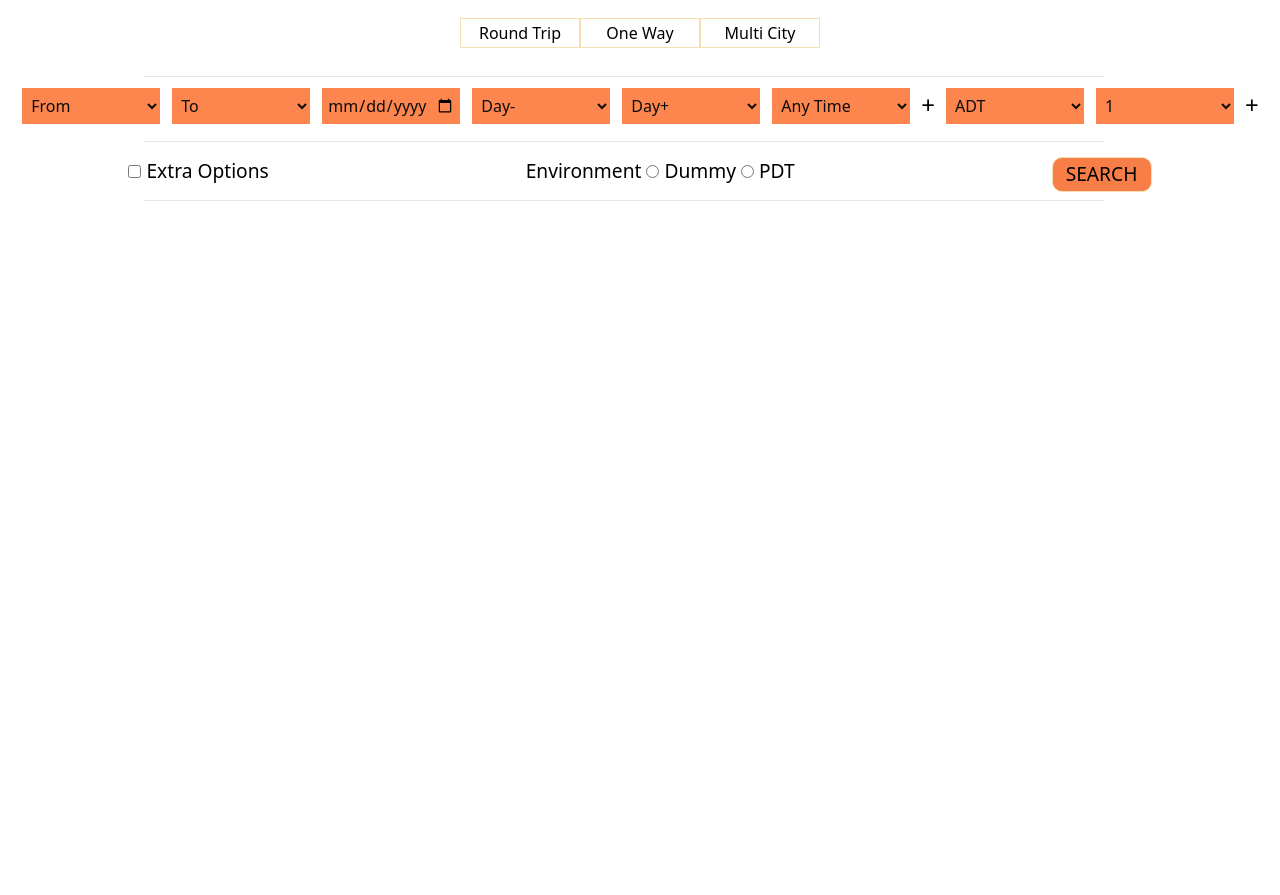
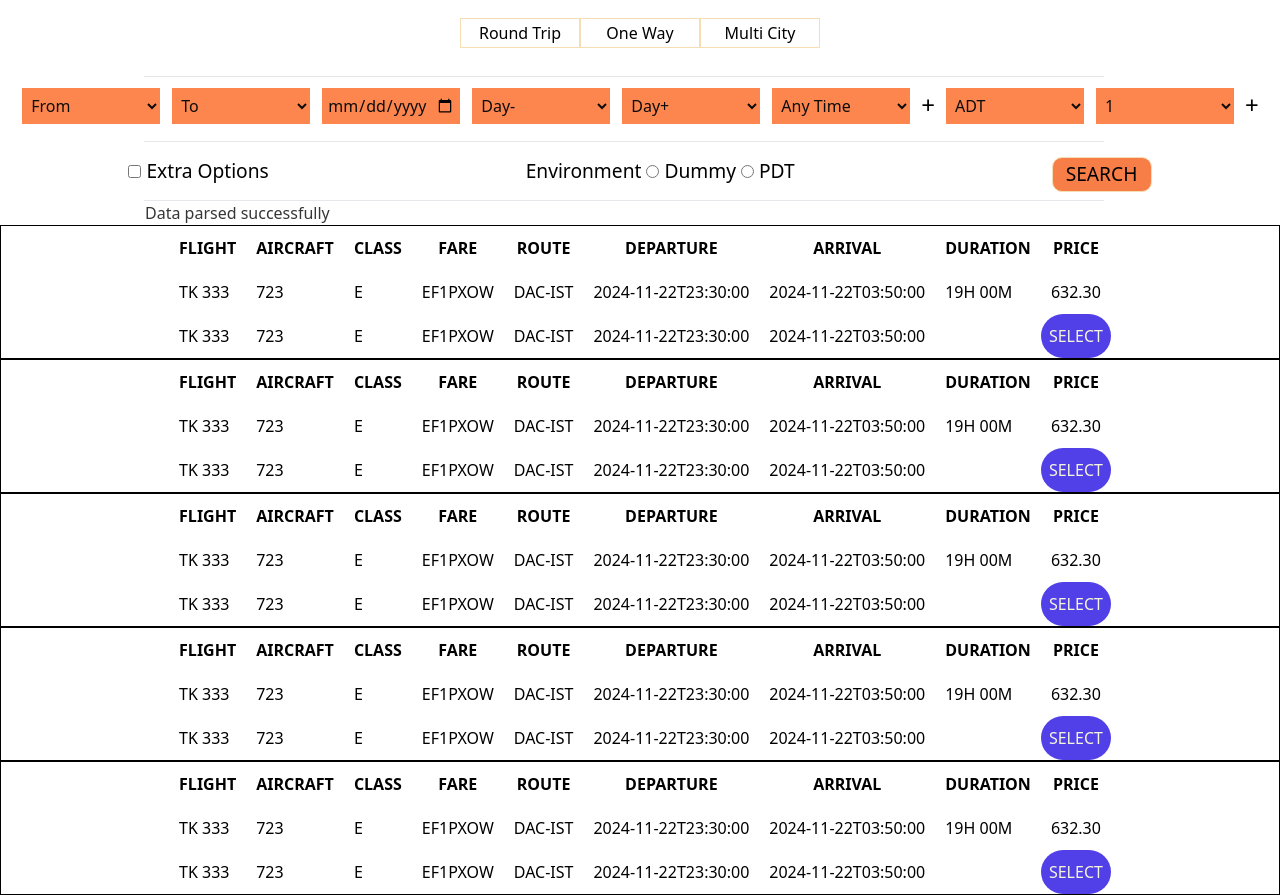
Before and after one commit to mostafizur-crypto/Flight_Expert, a website: page src/index.html in a window 1280 px wide. Shown: the part 89-984 px from the top of the page. Before the commit the page ends 800 px from the top, so only its background shows below. Drawn offline with Linux system fonts and the light colour scheme.

Commit message:
done all work

```diff
--- a/src/index.html
+++ b/src/index.html
@@ -27,61 +27,100 @@
 </div>
     </nav>
     <!-- Nav Bar END -->
-    <h1>Master Price</h1>
-    <hr>
-    <div class="select_option">
-     <a href="#">Round Trip</a>
-    <a href="#">One Way</a>
-    <a href="#">Multi City</a>
-    </div>
   </header>
+
+  <h1 class="price">Master Price</h1>
+  <hr>
+
+
+  <div class="select_option">
+   <a href="#">Round Trip</a>
+  <a href="#">One Way</a>
+  <a href="#">Multi City</a>
+  </div>
   <hr class="mt-7 w-9/12 ml-36 ">
   <!-- Main Section Start -->
   <main>
     <div class="main_container">
         <select class="day">
-            <option value="volvo">Volvo</option>
-            <option value="saab">Saab</option>
-            <option value="vw">VW</option>
+            <option value="volvo">Dhaka</option>
+            <option value="saab">Rajsahi</option>
+            <option value="vw">Barisal</option>
+            <option value="vw">Chattagram</option>
+            <option value="vw">Sylhet</option>
+            <option value="vw">Serpur</option>
             <option value="audi" selected>From</option>
           </select>
           <select class="day">
-              <option value="volvo">Volvo</option>
-              <option value="saab">Saab</option>
-              <option value="vw">VW</option>
-              <option value="audi" selected>To</option>
+              <option value="volvo">Kolkata</option>
+              <option value="saab">Kashmir</option>
+              <option value="vw">Nepal</option>
+              <option value="vw">Thailand</option>
+              <option value="vw">Bhutan</option>
+              <option value="vw">Bhutan</option>
+              <option value="vw">Indonesia</option>
+              <option value="vw">Dubai</option>
+              <option value="vw" selected>To</option>
             </select>
             <input class="day" type="date" >
             <select class="day">
-              <option value="volvo">Volvo</option>
-              <option value="saab">Saab</option>
-              <option value="vw">VW</option>
-              <option value="audi" selected>Day-</option>
+              <option value="day">1</option>
+              <option value="day">2</option>
+              <option value="day">3</option>
+              <option value="day">4</option>
+              <option value="day">5</option>
+              <option value="day">6</option>
+              <option value="day">7</option>
+              <option value="day">8</option>
+              <option value="day">9</option>
+              <option value="day">10</option>
+              <option value="day" selected>Day-</option>
             </select>
             <select class="day">
-                <option value="volvo">Volvo</option>
-                <option value="saab">Saab</option>
-                <option value="vw">VW</option>
-                <option value="audi" selected>Day+</option>
+              <option value="day">1</option>
+              <option value="day">2</option>
+              <option value="day">3</option>
+              <option value="day">4</option>
+              <option value="day">5</option>
+              <option value="day">6</option>
+              <option value="day">7</option>
+              <option value="day">8</option>
+              <option value="day">9</option>
+              <option value="day">10</option>
+                <option value="day" selected>Day+</option>
               </select>
             <select class="day">
-                <option value="volvo">Volvo</option>
-                <option value="saab">Saab</option>
-                <option value="vw">VW</option>
-                <option value="audi" selected>Any Time </option>
+                <option value="day">1</option>
+                <option value="day">2</option>
+                <option value="day">3</option>
+                <option value="day" selected>Any Time </option>
               </select>
               <h1>+</h1>
               <select  class="day">
-                  <option value="volvo">Volvo</option>
-                  <option value="saab">Saab</option>
-                  <option value="vw">VW</option>
-                  <option value="audi" selected>ADT </option>
+                <option value="day">1</option>
+                <option value="day">2</option>
+                <option value="day">3</option>
+                <option value="day">4</option>
+                <option value="day">5</option>
+                <option value="day">6</option>
+                <option value="day">7</option>
+                <option value="day">8</option>
+                <option value="day">9</option>
+                <option value="day">10</option>
+                  <option value="day" selected>ADT </option>
                 </select>
                 <select  class="day">
-                  <option value="volvo">Volvo</option>
-                  <option value="saab">Saab</option>
-                  <option value="vw">VW</option>
-                  <option value="audi" selected>1</option>
+                  <option value="day">1</option>
+                  <option value="day">2</option>
+                  <option value="day">3</option>
+                  <option value="day">4</option>
+                  <option value="day">5</option>
+                  <option value="day">6</option>
+                  <option value="day">7</option>
+                  <option value="day">8</option>
+                  <option value="day">9</option>
+                  <option value="day">10</option>
+                  <option value="day" selected>1</option>
                 </select>
                 <h1>+</h1>
     </div>
@@ -103,7 +142,192 @@
     <a href="#">SEARCH</a>
     </div>
     <hr class="mt-2 w-9/12 ml-36 ">
+
+    <div class="parsed">
+      <h3>Data parsed successfully</h3>
+    </div>
   </main>
+  <!-- Table Start -->
+  <table>
+    <tr>
+      <th>FLIGHT</th>
+      <th>AIRCRAFT</th>
+      <th>CLASS</th>
+      <th>FARE</th>
+      <th>ROUTE</th>
+      <th>DEPARTURE</th>
+      <th>ARRIVAL</th>
+      <th>DURATION</th>
+      <th>PRICE</th>
+    </tr>
+    <tr>
+      <td>TK 333</td>
+      <td>723</td>
+      <td>E</td>
+      <td>EF1PXOW</td>
+      <td>DAC-IST</td>
+      <td>2024-11-22T23:30:00</td>
+      <td>2024-11-22T03:50:00</td>
+      <td>19H 00M</td>
+      <td>632.30</td>
+    </tr>
+    <tr>
+      <td>TK 333</td>
+      <td>723</td>
+      <td>E</td>
+      <td>EF1PXOW</td>
+      <td>DAC-IST</td>
+      <td>2024-11-22T23:30:00</td>
+      <td>2024-11-22T03:50:00</td>
+      <td></td>
+      <td class="button">SELECT</td>
+    </tr>
+  </table>
 
+  <table>
+    <tr>
+      <th>FLIGHT</th>
+      <th>AIRCRAFT</th>
+      <th>CLASS</th>
+      <th>FARE</th>
+      <th>ROUTE</th>
+      <th>DEPARTURE</th>
+      <th>ARRIVAL</th>
+      <th>DURATION</th>
+      <th>PRICE</th>
+    </tr>
+    <tr>
+      <td>TK 333</td>
+      <td>723</td>
+      <td>E</td>
+      <td>EF1PXOW</td>
+      <td>DAC-IST</td>
+      <td>2024-11-22T23:30:00</td>
+      <td>2024-11-22T03:50:00</td>
+      <td>19H 00M</td>
+      <td>632.30</td>
+    </tr>
+    <tr>
+      <td>TK 333</td>
+      <td>723</td>
+      <td>E</td>
+      <td>EF1PXOW</td>
+      <td>DAC-IST</td>
+      <td>2024-11-22T23:30:00</td>
+      <td>2024-11-22T03:50:00</td>
+      <td></td>
+      <td class="button">SELECT</td>
+    </tr>
+  </table>
+
+  <table>
+    <tr>
+      <th>FLIGHT</th>
+      <th>AIRCRAFT</th>
+      <th>CLASS</th>
+      <th>FARE</th>
+      <th>ROUTE</th>
+      <th>DEPARTURE</th>
+      <th>ARRIVAL</th>
+      <th>DURATION</th>
+      <th>PRICE</th>
+    </tr>
+    <tr>
+      <td>TK 333</td>
+      <td>723</td>
+      <td>E</td>
+      <td>EF1PXOW</td>
+      <td>DAC-IST</td>
+      <td>2024-11-22T23:30:00</td>
+      <td>2024-11-22T03:50:00</td>
+      <td>19H 00M</td>
+      <td>632.30</td>
+    </tr>
+    <tr>
+      <td>TK 333</td>
+      <td>723</td>
+      <td>E</td>
+      <td>EF1PXOW</td>
+      <td>DAC-IST</td>
+      <td>2024-11-22T23:30:00</td>
+      <td>2024-11-22T03:50:00</td>
+      <td></td>
+      <td class="button">SELECT</td>
+    </tr>
+  </table>
+
+
+  <table>
+    <tr>
+      <th>FLIGHT</th>
+      <th>AIRCRAFT</th>
+      <th>CLASS</th>
+      <th>FARE</th>
+      <th>ROUTE</th>
+      <th>DEPARTURE</th>
+      <th>ARRIVAL</th>
+      <th>DURATION</th>
+      <th>PRICE</th>
+    </tr>
+    <tr>
+      <td>TK 333</td>
+      <td>723</td>
+      <td>E</td>
+      <td>EF1PXOW</td>
+      <td>DAC-IST</td>
+      <td>2024-11-22T23:30:00</td>
+      <td>2024-11-22T03:50:00</td>
+      <td>19H 00M</td>
+      <td>632.30</td>
+    </tr>
+    <tr>
+      <td>TK 333</td>
+      <td>723</td>
+      <td>E</td>
+      <td>EF1PXOW</td>
+      <td>DAC-IST</td>
+      <td>2024-11-22T23:30:00</td>
+      <td>2024-11-22T03:50:00</td>
+      <td></td>
+      <td class="button">SELECT</td>
+    </tr>
+  </table>
+
+
+  <table>
+    <tr>
+      <th>FLIGHT</th>
+      <th>AIRCRAFT</th>
+      <th>CLASS</th>
+      <th>FARE</th>
+      <th>ROUTE</th>
+      <th>DEPARTURE</th>
+      <th>ARRIVAL</th>
+      <th>DURATION</th>
+      <th>PRICE</th>
+    </tr>
+    <tr>
+      <td>TK 333</td>
+      <td>723</td>
+      <td>E</td>
+      <td>EF1PXOW</td>
+      <td>DAC-IST</td>
+      <td>2024-11-22T23:30:00</td>
+      <td>2024-11-22T03:50:00</td>
+      <td>19H 00M</td>
+      <td>632.30</td>
+    </tr>
+    <tr>
+      <td>TK 333</td>
+      <td>723</td>
+      <td>E</td>
+      <td>EF1PXOW</td>
+      <td>DAC-IST</td>
+      <td>2024-11-22T23:30:00</td>
+      <td>2024-11-22T03:50:00</td>
+      <td></td>
+      <td class="button">SELECT</td>
+    </tr>
+  </table>
 </body>
 </html>
--- a/src/style.css
+++ b/src/style.css
@@ -7,6 +7,11 @@ body{
      background-position: center;
      background-size: cover;
      height: 100vh;
+     background-attachment: fixed;
+}
+.header_container{
+    position: sticky;
+    top: 0;
 }
 .nav_container{
     display: flex;
@@ -14,7 +19,6 @@ body{
     background-color: rgb(255, 99, 71);
     color: rgb(12, 12, 12);
     height: 50px;
-    /* position: fixed; */
     width: 100%;
     z-index: 99;
 }
@@ -42,7 +46,7 @@ body{
     color: rgb(128, 7, 7);
 }
 
-.header_container h1:nth-child(2){
+body .price{
     margin-left: 200px;
     font-size: 1.5rem;
 }
@@ -95,3 +99,32 @@ body{
     border-radius: 10px;
     border: 1px solid wheat;
 }
+.Extra_Option a:hover{
+    background: lightsalmon;
+}
+.parsed h3{
+    margin-left: 145px;
+    color: rgb(54, 54, 54);
+}
+
+table{
+    display: grid;
+    justify-content: center;
+    /* background-color:rgb(247, 126, 71); */
+    border: 1px solid black;
+}
+ th, td {
+    padding: 10px;
+  }
+
+  table .button{
+    background-color: rgb(81, 64, 231);
+    color: beige;
+    width: 70px;
+    border-radius: 30px;
+    padding: 0;
+    text-align: center;
+  }
+  table .button:hover{
+    background-color: tomato;
+  }
```
Also changed, not shown: src/img/grey-and.webp (added).
